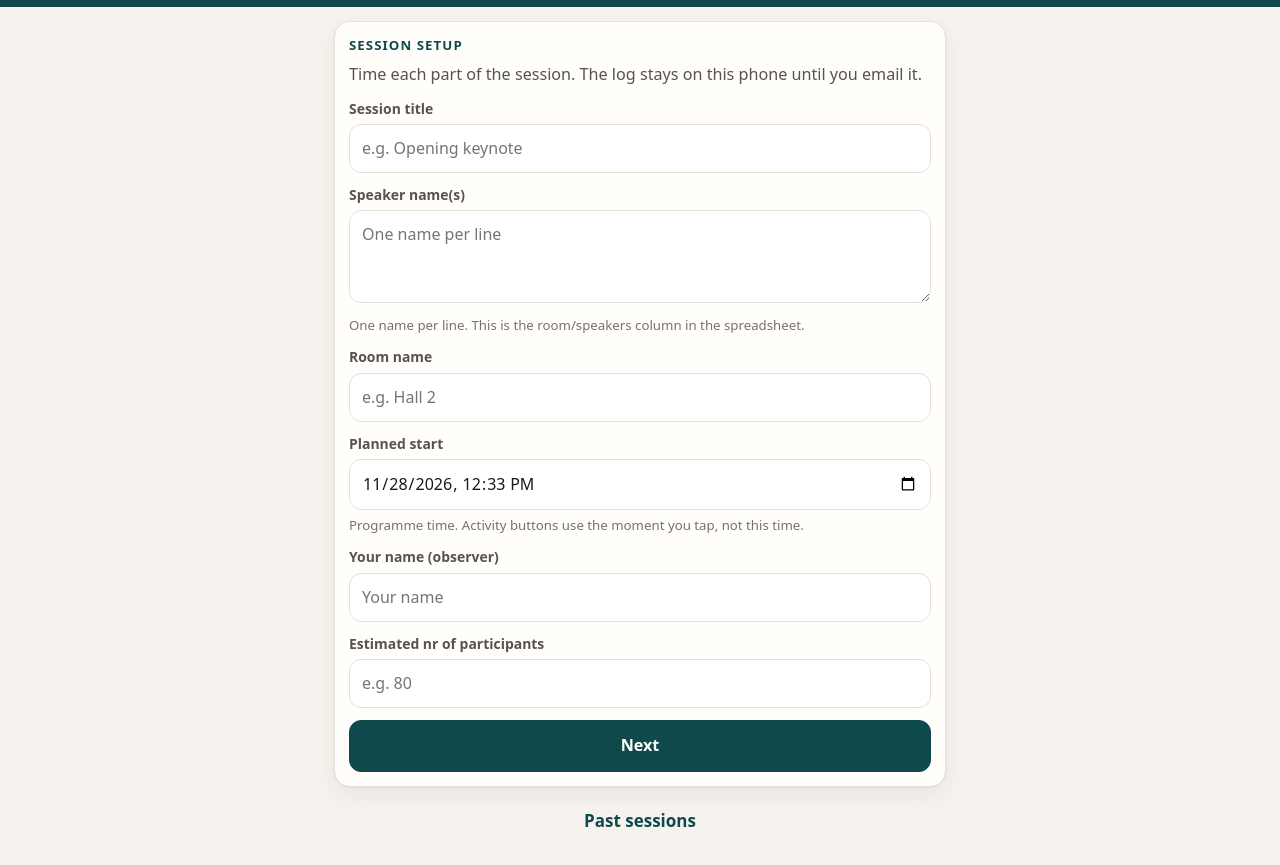
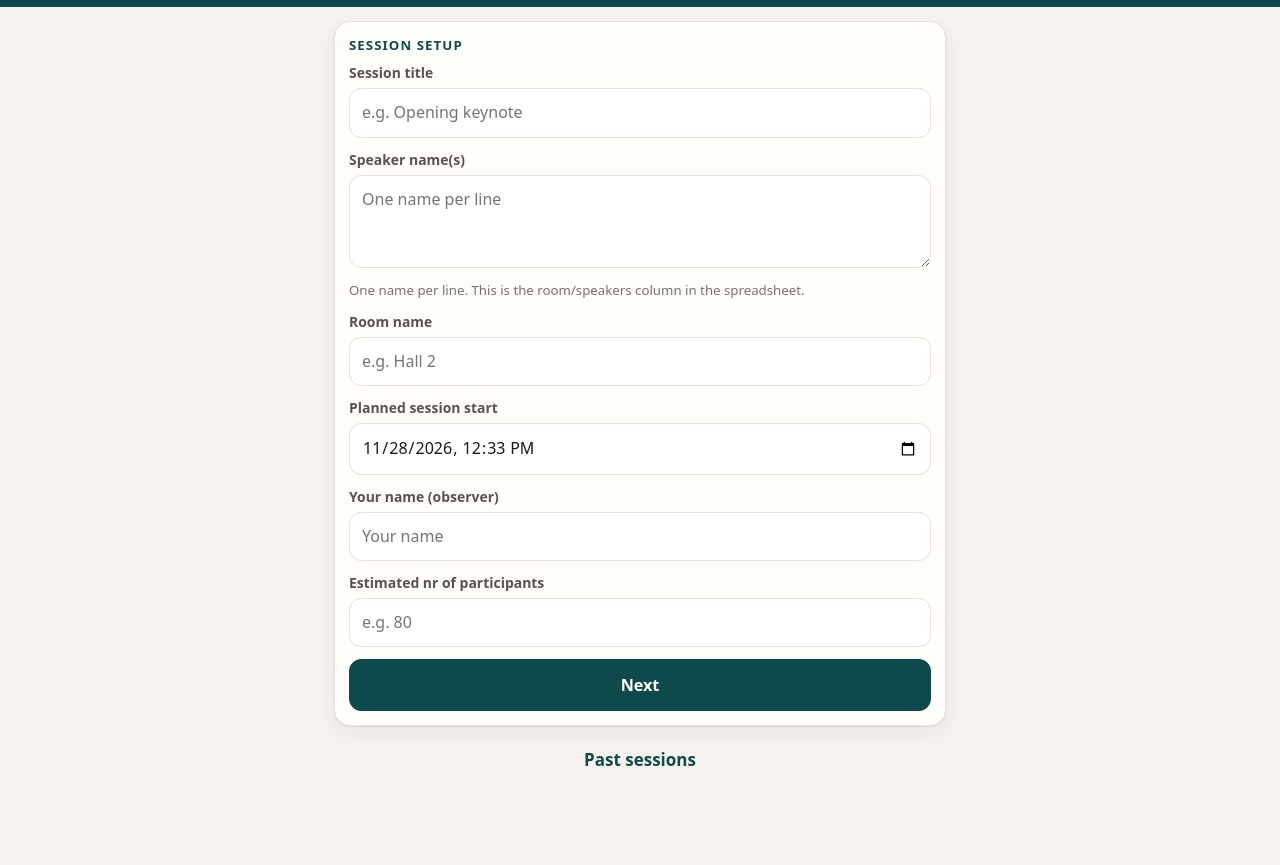
Before and after one commit to MDI-CAT-APP/SESSION-SCRIPTING, a plain HTML site: page index.html in a window 1280 px wide. Shown: the part 57-922 px from the top of the page. After the commit the page ends 887 px from the top, so only its background shows below. Drawn offline with Linux system fonts and the light colour scheme; no server answers.

Commit message:
Simplify the session setup page.
The intro line is gone, and the time field is labelled Planned session start without the hint underneath.

Co-authored-by: MDI-CAT-APP <MDI-CAT-APP@users.noreply.github.com>

```diff
--- a/index.html
+++ b/index.html
@@ -31,7 +31,6 @@
         <div class="card-head">
           <h2>Session setup</h2>
         </div>
-        <p class="lede">Time each part of the session. The log stays on this phone until you email it.</p>
         <div class="field">
           <label for="sessionTitle">Session title</label>
           <input type="text" id="sessionTitle" name="sessionTitle" autocomplete="off" enterkeyhint="next" placeholder="e.g. Opening keynote" required>
@@ -46,9 +45,8 @@
           <input type="text" id="roomName" name="roomName" autocomplete="off" enterkeyhint="next" placeholder="e.g. Hall 2">
         </div>
         <div class="field">
-          <label for="plannedStart">Planned start</label>
+          <label for="plannedStart">Planned session start</label>
           <input type="datetime-local" id="plannedStart" name="plannedStart" required>
-          <p class="hint">Programme time. Activity buttons use the moment you tap, not this time.</p>
         </div>
         <div class="field">
           <label for="observer">Your name (observer)</label>
--- a/sw.js
+++ b/sw.js
@@ -1,5 +1,5 @@
 /* Session Script service worker — offline cache for the static app. */
-const CACHE = "session-script-v29";
+const CACHE = "session-script-v30";
 const ASSETS = [
   "./",
   "./index.html",
```
Also changed, not shown: 1 other file.
